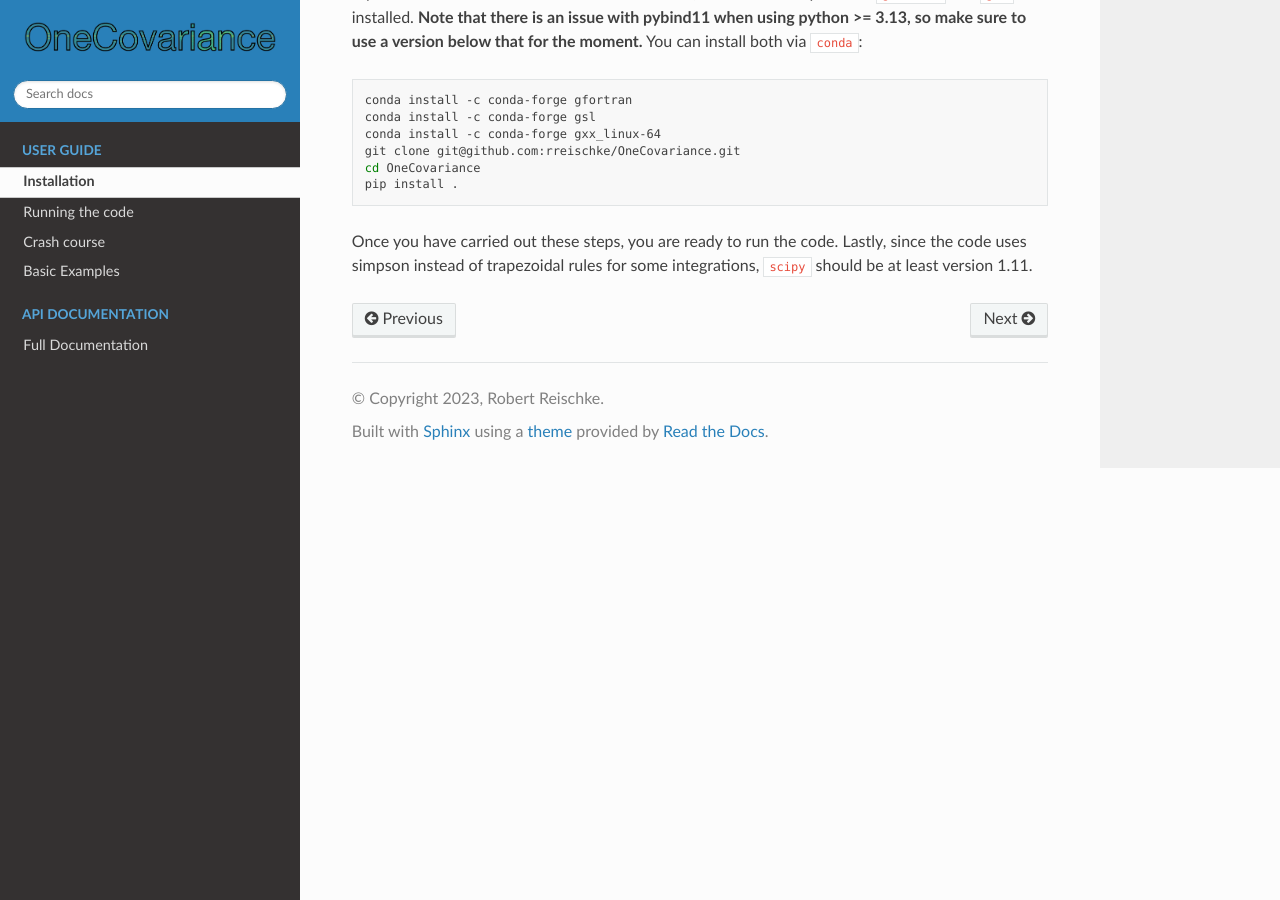
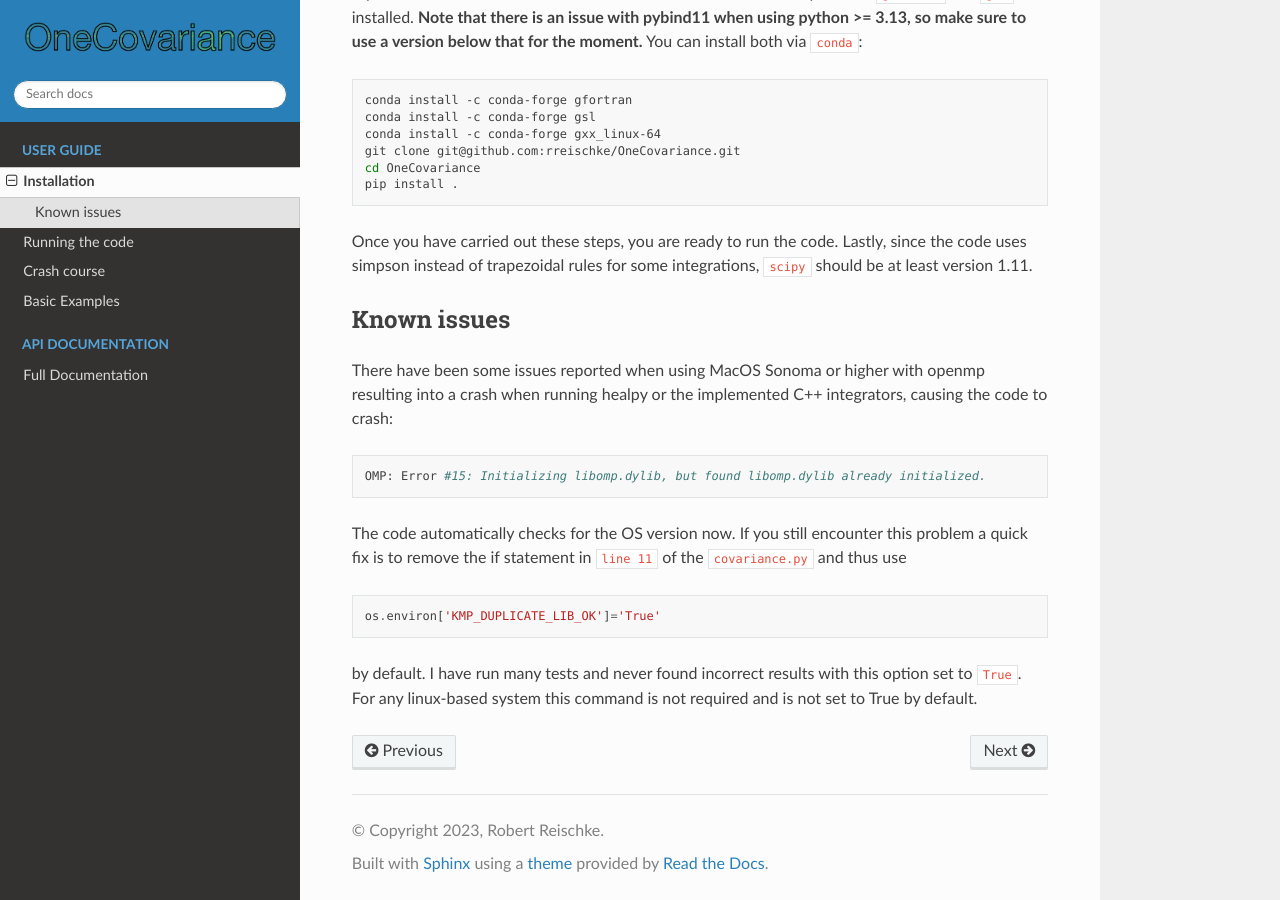
Before and after one commit to rreischke/OneCovariance, a Sphinx documentation site: the page built from docs/guides/installation.rst, in a window 1280 px wide and 900 px high, scrolled down 665 px. Built offline with Sphinx 7.4.7 and the Read the Docs theme 3.1.0, drawn with Linux system fonts in a browser that asks for light colours.

Commit message:
fixing sonoma issue

```diff
--- a/covariance.py
+++ b/covariance.py
@@ -8,11 +8,8 @@
 import sys
 import os
 import platform
-if platform.processor() == 'arm':
+if platform.processor() == 'arm' or int(platform.mac_ver()[0][:(platform.mac_ver()[0]).find(".")]) > 13:
     os.environ['KMP_DUPLICATE_LIB_OK']='True'
-
-
-
 print("READING INPUT")
 print("#############")
 
--- a/docs/guides/installation.rst
+++ b/docs/guides/installation.rst
@@ -39,3 +39,21 @@
 
 Once you have carried out these steps, you are ready to run the code.
 Lastly, since the code uses simpson instead of trapezoidal rules for some integrations, ``scipy`` should be at least version 1.11.
+
+
+Known issues
+------------
+
+There have been some issues reported when using MacOS Sonoma or higher with openmp resulting into a crash when running healpy or the implemented C++ integrators, causing the code to crash:
+
+.. code-block:: bash
+
+    OMP: Error #15: Initializing libomp.dylib, but found libomp.dylib already initialized.
+
+The code automatically checks for the OS version now. If you still encounter this problem a quick fix is to remove the if statement in ``line 11`` of the ``covariance.py`` and thus use
+
+.. code-block:: python
+
+    os.environ['KMP_DUPLICATE_LIB_OK']='True'
+
+by default. I have run many tests and never found incorrect results with this option set to ``True``. For any linux-based system this command is not required and is not set to True by default.
```
